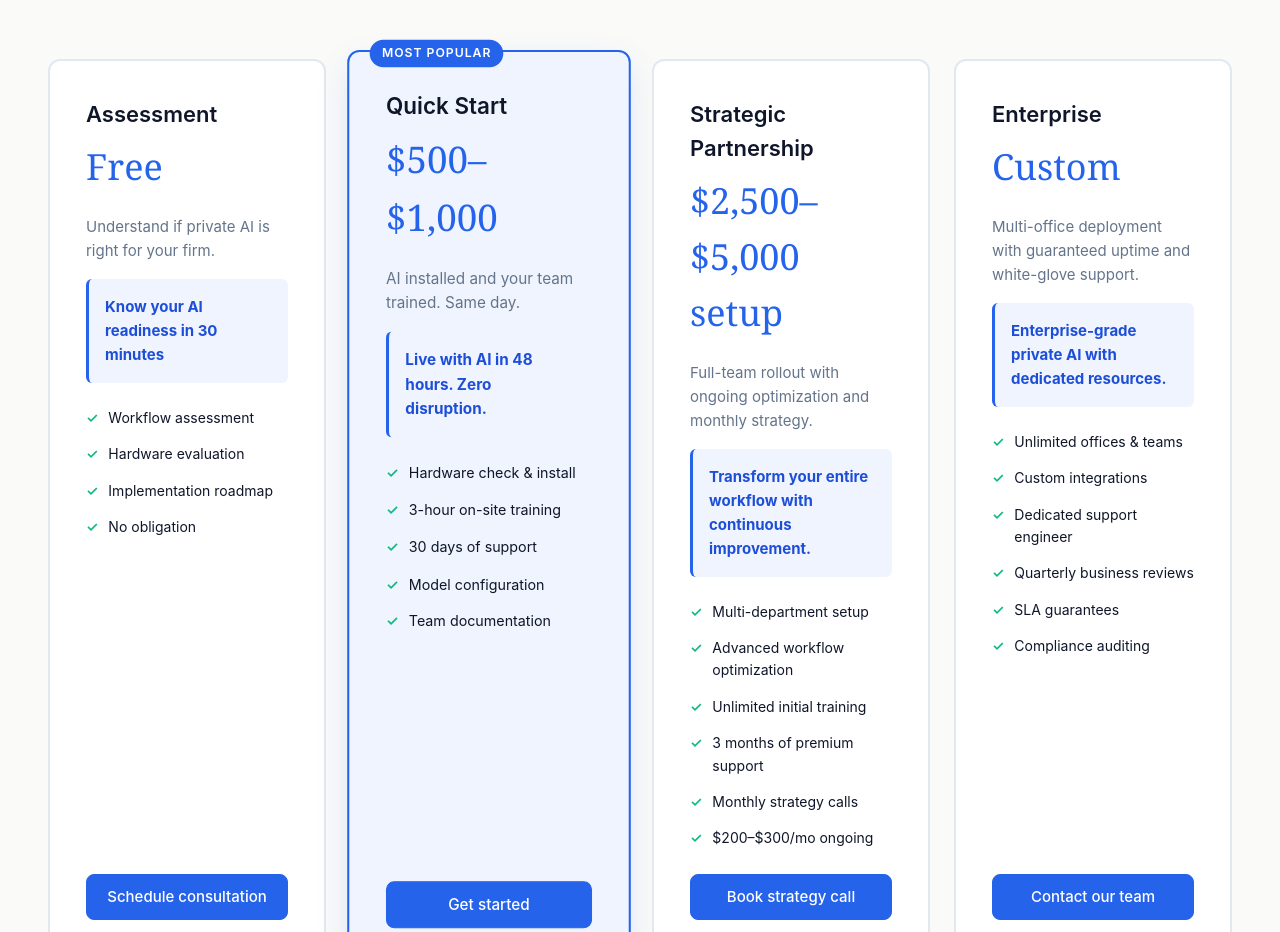
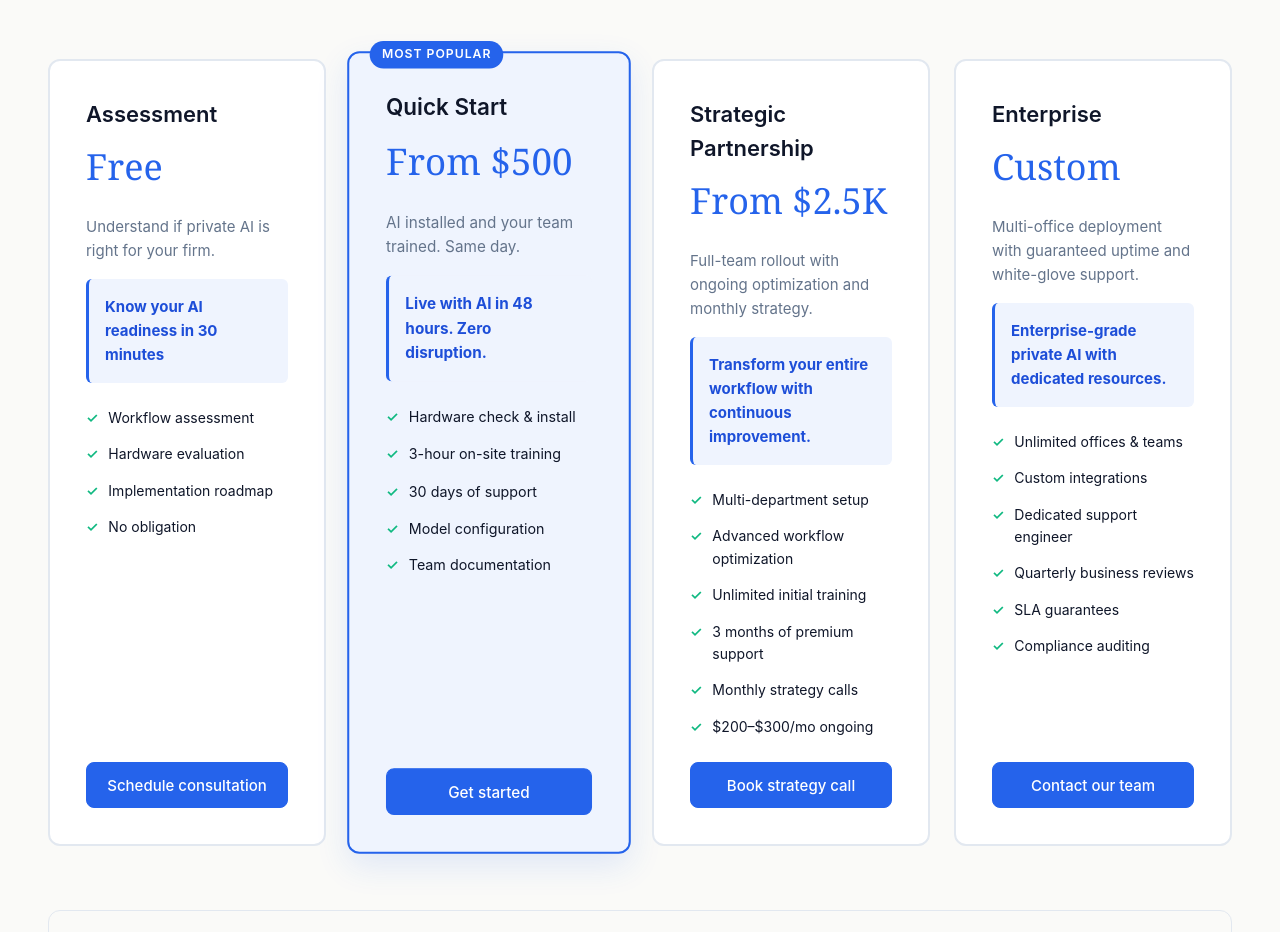
Before and after one commit to abbasbukhari/abai, a React (Vite) app: page / in a window 1280 px wide. Shown: the part 2520-3452 px from the top of the page. Built offline with nearby package versions, Linux system fonts and the light colour scheme.

Commit message:
Clean up pricing ranges: use 'From ' format for clarity

```diff
--- a/src/data.js
+++ b/src/data.js
@@ -55,7 +55,7 @@ export const PRICING = [
   },
   {
     name: "Quick Start",
-    price: "$500–$1,000",
+    price: "From $500",
     desc: "AI installed and your team trained. Same day.",
     outcome: "Live with AI in 48 hours. Zero disruption.",
     includes: [
@@ -70,7 +70,7 @@ export const PRICING = [
   },
   {
     name: "Strategic Partnership",
-    price: "$2,500–$5,000 setup",
+    price: "From $2.5K",
     desc: "Full-team rollout with ongoing optimization and monthly strategy.",
     outcome: "Transform your entire workflow with continuous improvement.",
     includes: [
```
